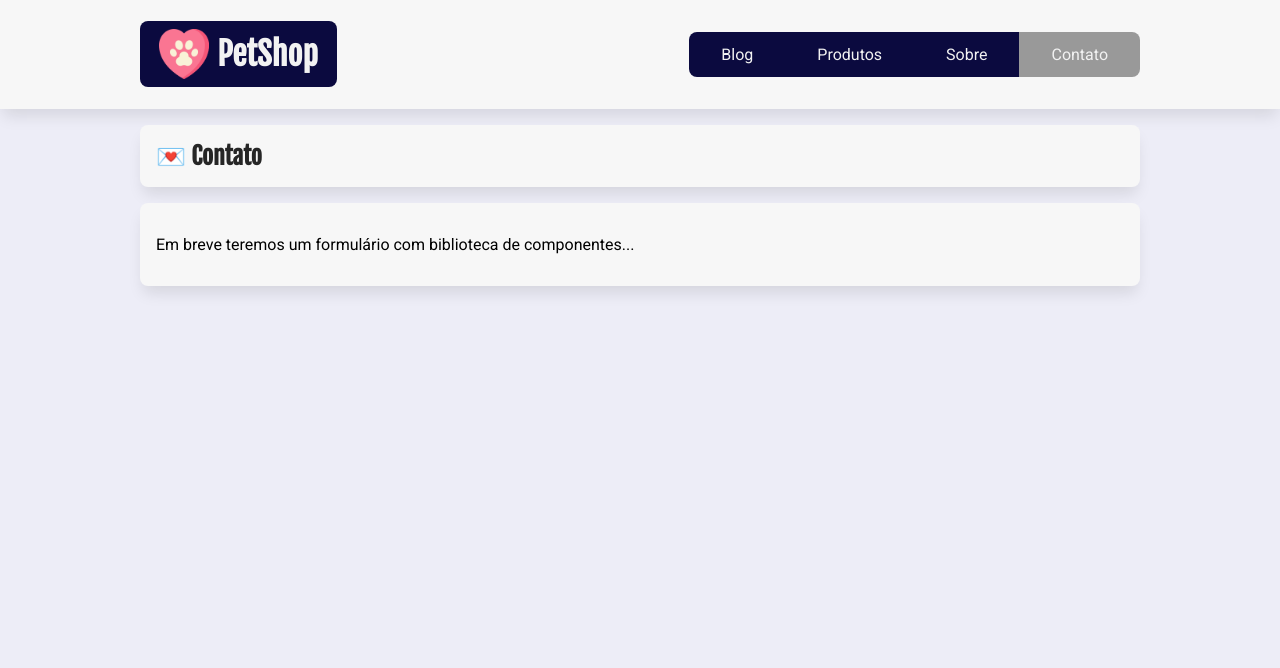
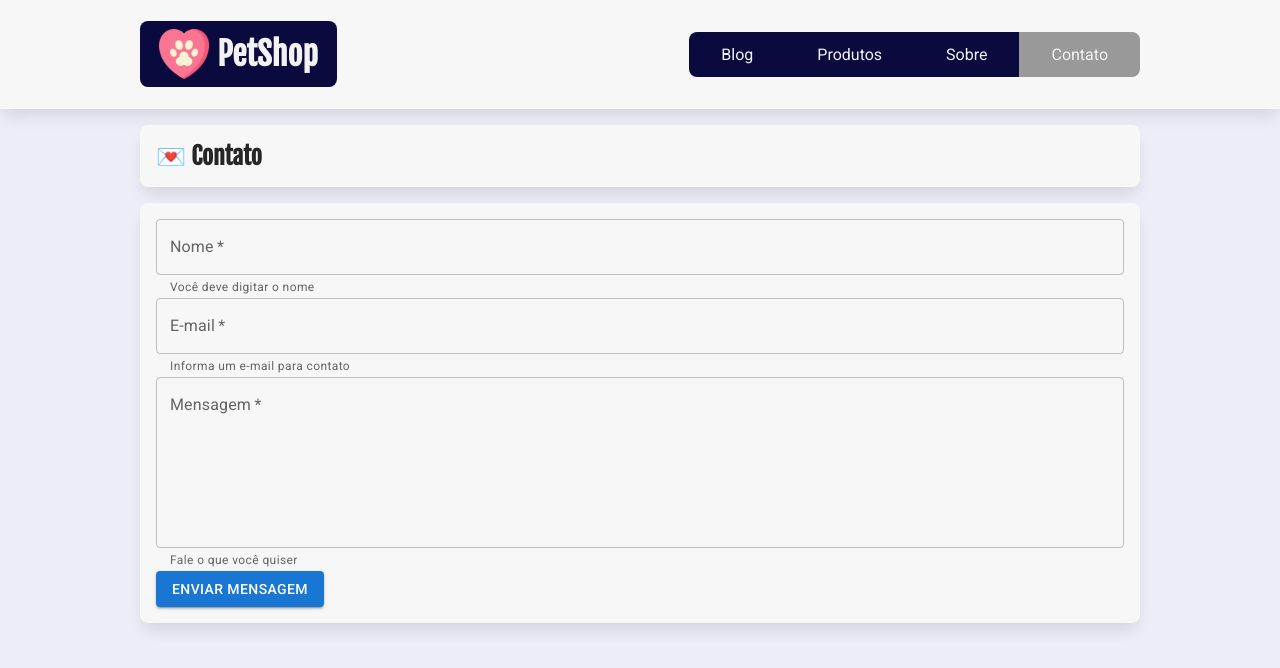
Before and after one commit to IgnacioNeto/petshop-ignacio, a React (Create React App) app: page /contato in a window 1280 px wide. Shown: the top 668 px of the page. Built offline with nearby package versions, Linux system fonts and the light colour scheme.

Commit message:
Inclusão de formulário
Inclusão de formulário

```diff
--- a/package.json
+++ b/package.json
@@ -3,6 +3,9 @@
   "version": "0.1.0",
   "private": true,
   "dependencies": {
+    "@emotion/react": "^11.10.5",
+    "@emotion/styled": "^11.10.5",
+    "@mui/material": "^5.10.11",
     "@testing-library/jest-dom": "^5.16.5",
     "@testing-library/react": "^13.4.0",
     "@testing-library/user-event": "^13.5.0",
--- a/public/index.html
+++ b/public/index.html
@@ -9,6 +9,10 @@
     <link rel="apple-touch-icon" href="%PUBLIC_URL%/favicon.png" />
     <link rel="manifest" href="%PUBLIC_URL%/manifest.json" />
     <title>PetShop</title>
+    <link
+      rel="stylesheet"
+      href="https://fonts.googleapis.com/css?family=Roboto:300,400,500,700&display=swap"
+    />
   </head>
   <body>
     <noscript>
--- a/src/pages/Contato/Contato.jsx
+++ b/src/pages/Contato/Contato.jsx
@@ -1,12 +1,54 @@
 import estilos from "./Contato.module.css";
 import Caixa from "../../components/Caixa/Caixa";
+import { Button, TextField } from "@mui/material";
 
 const Contato = () => {
   return (
     <section>
       <h2 className={estilos.titulo_secao}>Contato</h2>
       <Caixa>
-        <p>Em breve teremos um formulário com biblioteca de componentes...</p>
+        <form method="post">
+          <div>
+            <TextField
+              type="text"
+              label="Nome"
+              variant="outlined"
+              fullWidth
+              required
+              helperText="Você deve digitar o nome"
+            />
+          </div>
+
+          <div>
+            <TextField
+              type="email"
+              label="E-mail"
+              variant="outlined"
+              fullWidth
+              required
+              helperText="Informa um e-mail para contato"
+            />
+          </div>
+
+          <div>
+            <TextField
+              type="text"
+              label="Mensagem"
+              variant="outlined"
+              fullWidth
+              required
+              helperText="Fale o que você quiser"
+              multiline
+              rows={6}
+            />
+          </div>
+
+          <div>
+            <Button type="submit" variant="contained">
+              Enviar mensagem
+            </Button>
+          </div>
+        </form>
       </Caixa>
     </section>
   );
```
Also changed, not shown: 1 other file (tests, documents, lock files or other folders). Lines whose indentation alone changed are shown as unchanged.
